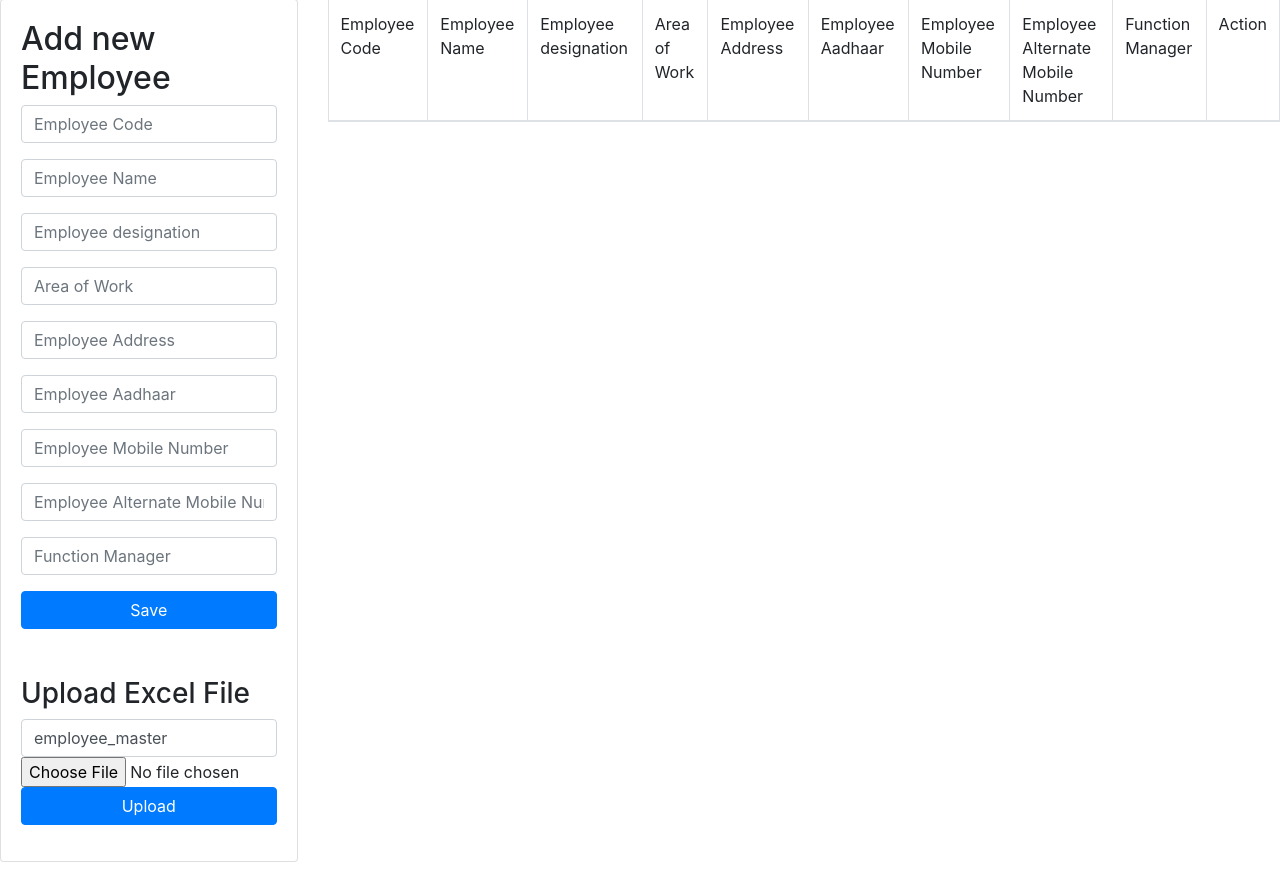
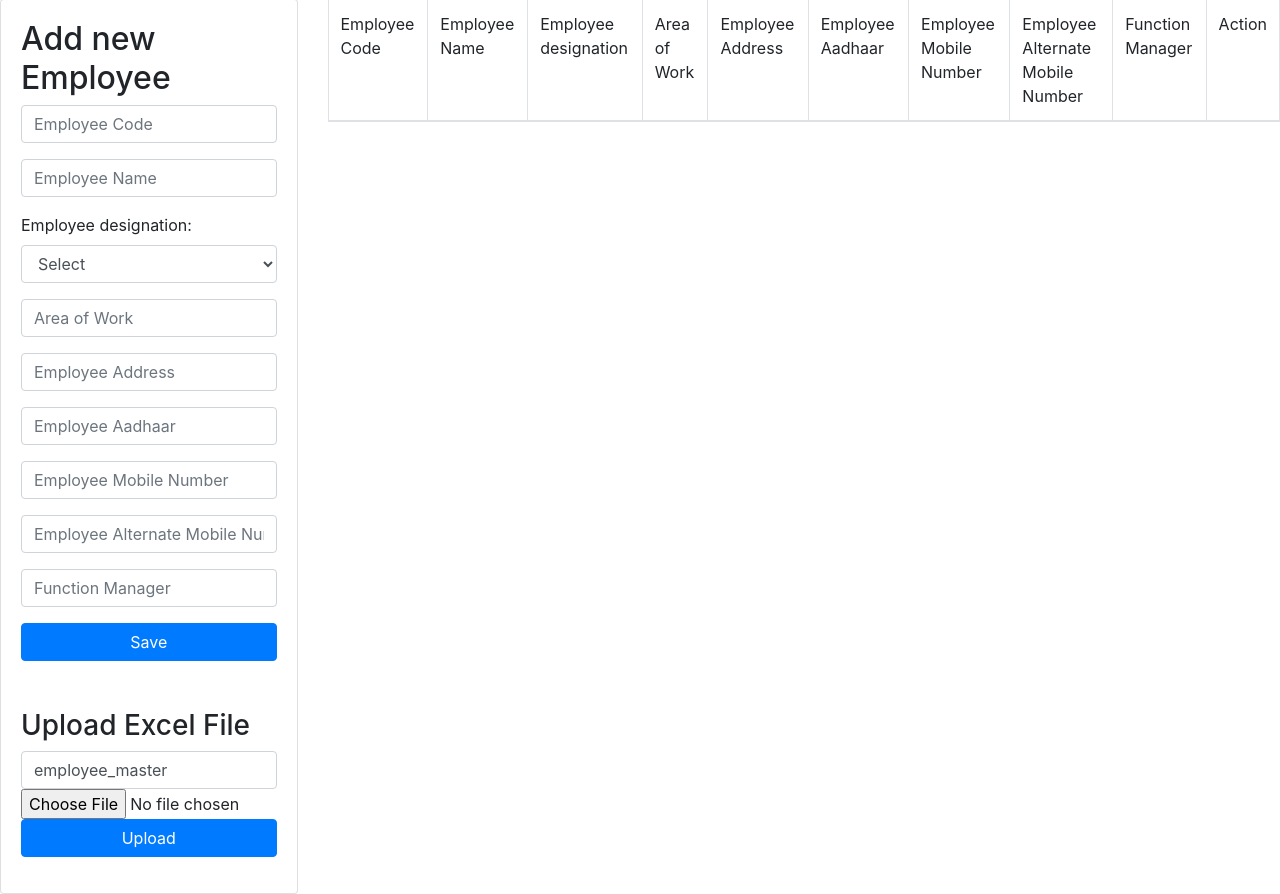
Before and after one commit to Ktic15/iot, a Flask app: page /employee in a window 1280 px wide. Shown: the part 159-1053 px from the top of the page. Before the commit the page ends 1021 px from the top, so only its background shows below. Run offline with Flask 3, Linux system fonts and the light colour scheme; the visitor is signed in with stand-in values (Sample User, id 1); data that the repository does not hold is empty; parts of the project's set-up code (start-up, migrations or seed data) failed here and were passed over; some libraries are stand-ins or nearby versions.

Commit message:
Added select option for selecting 'Employee designation' in employee master for solving mismatch role name from user input.

```diff
--- a/app/templates/Employee_Master.html
+++ b/app/templates/Employee_Master.html
@@ -54,7 +54,16 @@
                 <input type="text" class="form-control" name="emaster" placeholder="Employee Name" required>
               </div>
               <div class="form-group">
-                <input type="text" class="form-control" name="edeg" placeholder="Employee designation" required>
+                  <label>Employee designation:</label>
+                  <select name="edeg" class="form-control" required>
+                    <option value="">Select</option>
+                    <option value="Operator">Operator</option>
+                    <option value="Shift supervisor">Shift supervisor</option>
+                    <option value="Engineer">Engineer</option>
+                    <option value="Assistant engineer">Assistant engineer</option>
+                    <option value="Junior engineer">Junior engineer</option>
+                    <option value="Senior engineer">Senior engineer</option>
+                  </select>
               </div>
               <div class="form-group">
                 <input type="text" class="form-control" name="aow" placeholder="Area of Work" required>
```
